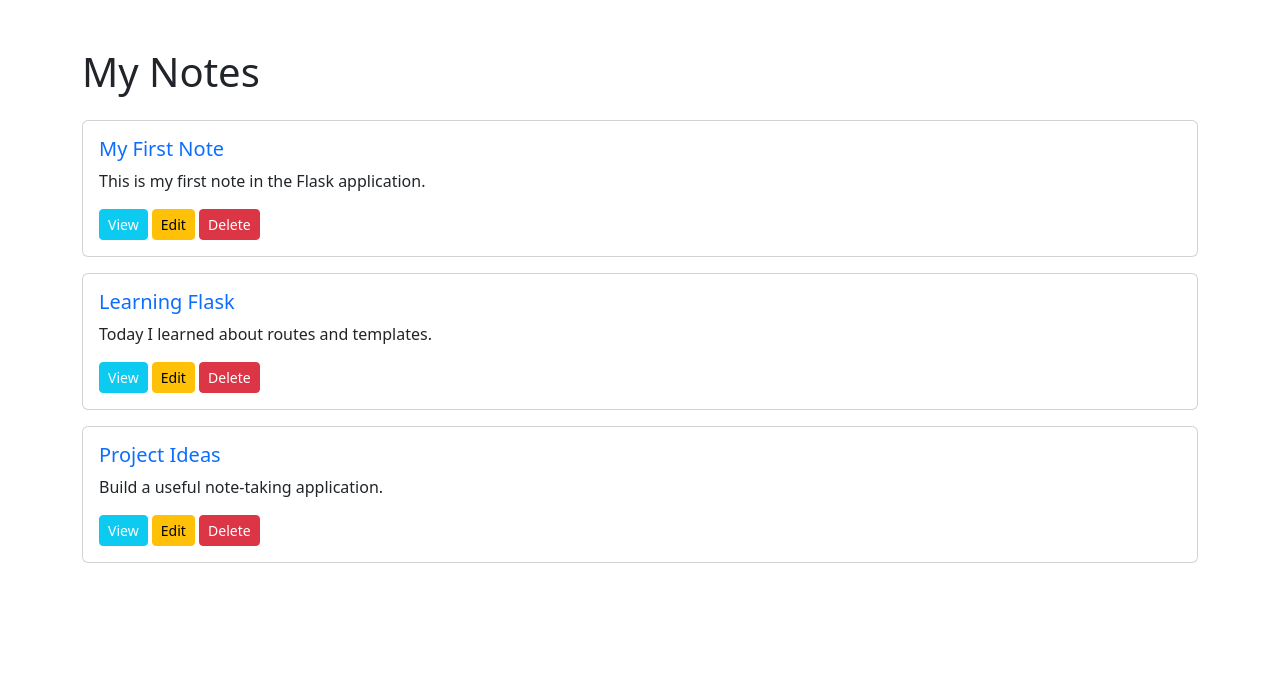
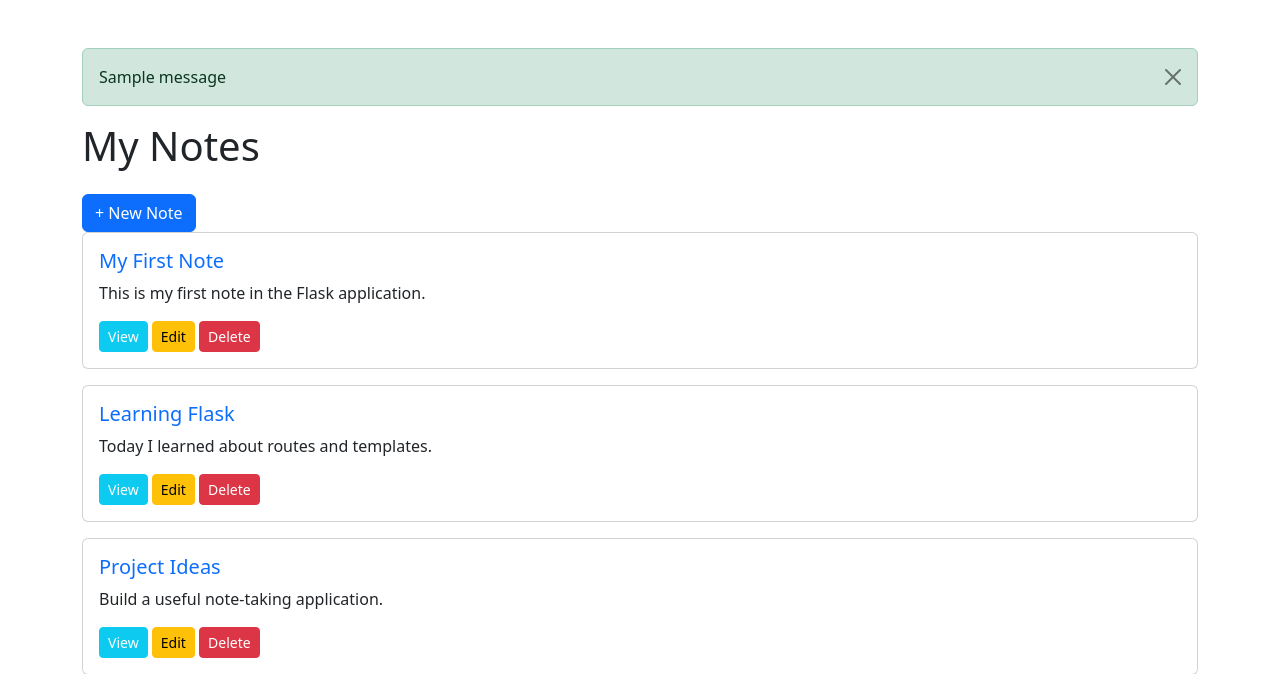
Before and after one commit to cheaborin007-bit/Note-Website, a Flask app: page /notes in a window 1280 px wide. Shown: the part 56-730 px from the top of the page. Run offline with Flask 3, Linux system fonts and the light colour scheme; one stand-in notice (Sample message) is shown.

Commit message:
Finish Day 8 — Flask flash() and Validation

```diff
--- a/app.py
+++ b/app.py
@@ -1,6 +1,7 @@
-from flask import Flask, render_template, request, redirect, url_for, abort
+from flask import Flask, render_template, request, redirect, url_for, abort, flash
 
 app = Flask(__name__)
+app.secret_key = "your_secret_key"  # Replace with a secure secret សំរាប់រៀនបើ real project មិនសរសេរនៅទីនេះទេ
 
 notes_data = [
         {
@@ -47,6 +48,12 @@ def create_note():
         title = request.form["title"]
         content = request.form["content"]
 
+        if not title.strip() or not content.strip():
+            return render_template(
+                "create_note.html",
+                error="Title and content are required."
+            )
+
         new_note = {
             "id": len(notes_data) + 1,
             "title": title,
@@ -54,6 +61,8 @@ def create_note():
         }
 
         notes_data.append(new_note)
+
+        flash("Note created successfully!", "success")
 
         return redirect(url_for("notes"))
 
@@ -90,6 +99,8 @@ def edit_note(note_id):
         note["title"] = title
         note["content"] = content
 
+        flash("Note updated successfully!", "success")
+
         return redirect(url_for("view_note", note_id=note["id"]))
 
     return render_template("edit_note.html", note=note)
@@ -103,7 +114,9 @@ def delete_note(note_id):
 
     notes_data.remove(note)
 
-    return redirect(url_for("notes 1"))
+    flash("Note deleted successfully!", "success")
+
+    return redirect(url_for("notes"))
 
 
 
--- a/templates/base.html
+++ b/templates/base.html
@@ -42,10 +42,27 @@
 
     <main class="container mt-5">
 
+        {% with messages = get_flashed_messages(with_categories=true) %}
+            {% if messages %}
+                {% for category, message in messages %}
+                    <div class="alert alert-{{ category }} alert-dismissible fade show" role="alert">
+                        {{ message }}
+
+                        <button type="button"
+                                class="btn-close"
+                                data-bs-dismiss="alert">
+                        </button>
+                    </div>
+                {% endfor %}
+            {% endif %}
+        {% endwith %}
+
         {% block content %}
         {% endblock %}
 
     </main>
 
+    <script src="https://cdn.jsdelivr.net/npm/bootstrap@5.3.3/dist/js/bootstrap.bundle.min.js"></script>
+
 </body>
 </html>
--- a/templates/create_note.html
+++ b/templates/create_note.html
@@ -10,6 +10,12 @@ Create Note
             <div class="card">
                 <div class="card-body">
                     <h1 class="mb-4">Create New Note</h1>
+
+                    {% if error %}
+                        <div class="alert alert-danger">
+                            {{ error }}
+                        </div>
+                    {% endif %}
 
                     <form method="POST" action="{{ url_for('create_note') }}">
                         <div class="mb-3">
--- a/templates/notes.html
+++ b/templates/notes.html
@@ -7,6 +7,10 @@ Notes
 {% block content %}
 
 <h1 class="mb-4">My Notes</h1>
+
+    <a href="{{ url_for('create_note') }}" class="btn btn-primary">
+        + New Note
+    </a>
 
 {% for note in notes %}
 
```
